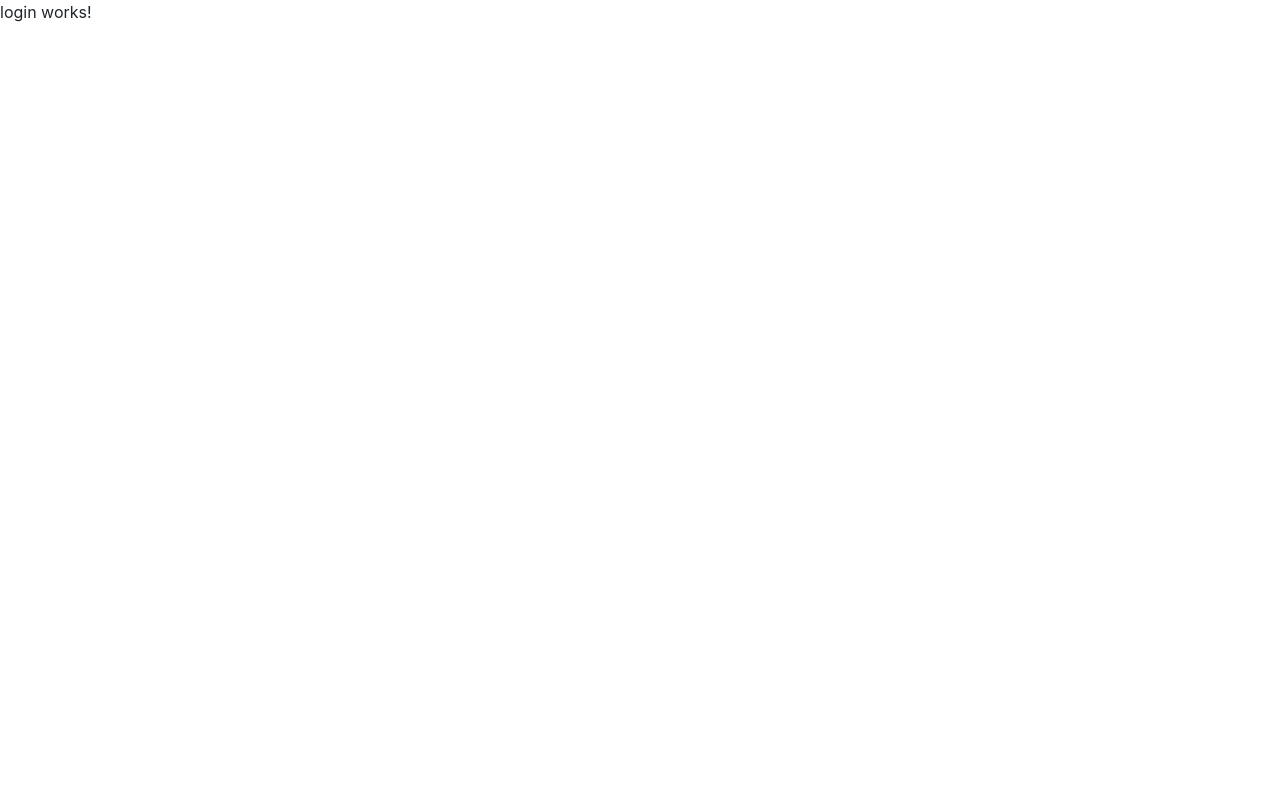
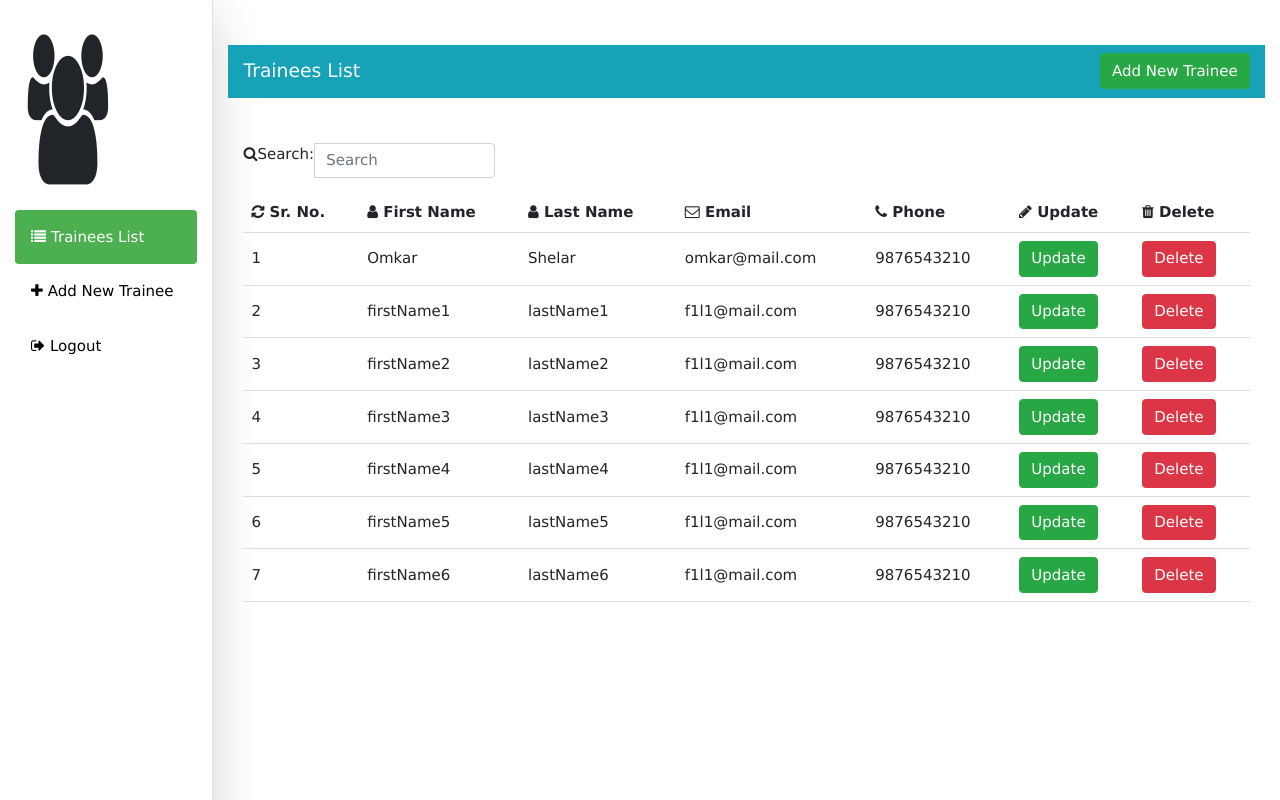
Before and after one commit to omkarshelar/trainees-application, an Angular app: page / in a window 1280 px wide. Before the commit this address led to /login. Shown: the top 800 px of the page. Built offline with nearby package versions, Linux system fonts and the light colour scheme; sample sign-in values are in the browser's storage.

Commit message:
Added login/logout and overview

```diff
--- a/src/app/app.module.ts
+++ b/src/app/app.module.ts
@@ -1,5 +1,6 @@
 import { BrowserModule } from '@angular/platform-browser';
 import { NgModule } from '@angular/core';
+import { ReactiveFormsModule } from '@angular/forms'
 
 import { AppRoutingModule } from './app-routing.module';
 import { AppComponent } from './components/home/app.component';
@@ -18,7 +19,8 @@ import { TraineeDetailsComponent } from './components/trainee-details/trainee-de
   ],
   imports: [
     BrowserModule,
-    AppRoutingModule
+    AppRoutingModule,
+    ReactiveFormsModule
   ],
   providers: [],
   bootstrap: [AppComponent]
--- a/src/app/components/login/login.component.css
+++ b/src/app/components/login/login.component.css
@@ -0,0 +1,15 @@
+align-center{
+    width: 40%;
+    margin: auto;
+}
+.login-card{
+    margin-top:20%;
+    border-radius: 15px;
+}
+
+.vertical-center {
+  min-height: 70%;  /* Fallback for browsers do NOT support vh unit */
+
+  display: flex;
+  align-items: center;
+}
--- a/src/app/components/login/login.component.html
+++ b/src/app/components/login/login.component.html
@@ -1 +1,32 @@
-<p>login works!</p>
+<div class="container shadow mt-5 d-flex justify-content-center align-items-center flex-column vertical-center">
+    <div class="container mb-5 mt-5">
+            <form [formGroup]="loginForm" (ngSubmit)="onSubmit()">
+                    <div class="text-center">
+                        <img src="https://encrypted-tbn0.gstatic.com/images?q=tbn:ANd9GcSxbFzBPywueBKSmmsAkdLoGWaOic2TgATNQedlkpCJvYxx9dN8" class="logo">
+                    </div>
+
+                    <label class="w3-text-blue"><b>Email</b></label><br>
+                            <input class="w3-input w3-border" type="email" formControlName="email">
+                            <div *ngIf="loginForm.controls['email'].hasError('required') && loginForm.controls['email'].touched" class="bg-danger mt-2 text-light"> Email address is required</div>
+                            <div *ngIf="!loginForm.controls['email'].hasError('required') && loginForm.controls['email'].invalid" class="bg-danger mt-2 text-light">Email is invalid</div>
+                            <label class="w3-text-blue"><b>Password</b></label><br>
+                            <input class="w3-input w3-border" type="password" formControlName="password">
+                    <div *ngIf="loginForm.controls['password'].hasError('required') && loginForm.controls['password'].touched" class="bg-danger mt-2 text-light">Password is required</div>
+                    <div *ngIf="!loginForm.controls['password'].hasError('required') && loginForm.controls['password'].invalid" class="bg-danger mt-2 text-light">Password should contain atleast <br>
+                    - One UpperCase letter<br>
+                    - One LowerCase letter<br>
+                    - Special characters<br>
+                    - One digit<br>
+                    -Should be atleast 6 characters<br></div>
+
+                    <button class="w3-btn w3-green mt-2" type="submit" [disabled]="!loginForm.valid">Login</button>
+
+                    </form>
+    </div>
+
+    <div class="container w3-gray mb-5">
+        <h4>Notes : </h4><br>
+        <p>Credentials : admin@mail.com Password: admin123</p><br>
+        <p>All data will be restored when refreshed</p><br>
+    </div>
+</div>
--- a/src/app/components/login/login.component.ts
+++ b/src/app/components/login/login.component.ts
@@ -1,5 +1,7 @@
 import { Component, OnInit } from '@angular/core';
-
+import {FormGroup, Validators, FormControl} from "@angular/forms";
+import { RouterModule ,Routes, Router} from "@angular/router";
+import { AuthService } from '../../services/auth.service';
 @Component({
   selector: 'app-login',
   templateUrl: './login.component.html',
@@ -7,9 +9,25 @@ import { Component, OnInit } from '@angular/core';
 })
 export class LoginComponent implements OnInit {
 
-  constructor() { }
+  loginForm: FormGroup;
+
+  constructor(private router: Router, private authServiceObj:AuthService) { }
 
   ngOnInit() {
+    this.loginForm = new FormGroup({
+      email: new FormControl(null,[Validators.required, Validators.email]),
+      password: new FormControl(null,[Validators.required, Validators.pattern('(?=.*[a-z])(?=.*[A-Z])(?=.*[0-9])(?=.*[$@$!%*?&])[A-Za-z\d$@$!%*?&].{5,}')]),
+    });
+  }
+  onSubmit() {
+    if (this.loginForm.invalid) {
+      return;
+    }
+    if(this.authServiceObj.authenticateUser(this.loginForm)) {
+        this.router.navigate(['/']);
+    }else {
+      console.log("Invalid Login");
+    }
   }
 
 }
--- a/src/app/components/sidebar/sidebar.component.html
+++ b/src/app/components/sidebar/sidebar.component.html
@@ -7,7 +7,7 @@
   <div class="container mt-5 pt-5">
     <a routerLinkActive="active" [routerLinkActiveOptions]="{exact:true}" [routerLink]="['/']" class="rounded"><i class="fa fa-list" aria-hidden="true"></i>Trainees List</a>
     <a routerLinkActive="active" [routerLinkActiveOptions]="{exact:true}" [routerLink]="['/2']" class="rounded"><i class="fa fa-plus" aria-hidden="true"></i>Add New Trainee</a>
-    <a routerLinkActive="active" href="#" class="rounded"><i class="fa fa-sign-out" aria-hidden="true"></i>Logout</a>
+    <a routerLinkActive="active" (click)="logoutUser()" class="rounded"><i class="fa fa-sign-out" aria-hidden="true"></i>Logout</a>
   </div>
 </div>
 
--- a/src/app/components/sidebar/sidebar.component.ts
+++ b/src/app/components/sidebar/sidebar.component.ts
@@ -1,4 +1,7 @@
 import { Component, OnInit } from '@angular/core';
+import { AuthService } from '../../services/auth.service';
+import { Router } from '@angular/router';
+import { StudentsService } from '../../services/students.service';
 
 @Component({
   selector: 'app-sidebar',
@@ -7,7 +10,7 @@ import { Component, OnInit } from '@angular/core';
 })
 export class SidebarComponent implements OnInit {
 
-  constructor() {
+  constructor(private authServiceObj:AuthService, private router:Router, private studentServiceObj:StudentsService) {
     console.log("Sidebar loaded");
 
   }
@@ -15,4 +18,10 @@ export class SidebarComponent implements OnInit {
   ngOnInit() {
   }
 
+  logoutUser() {
+    this.authServiceObj.logoutCurrentUser();
+    this.studentServiceObj.deleteStudentsDB();
+    this.router.navigate(['/login']);
+  }
+
 }
--- a/src/app/components/trainee-overview/trainee-overview.component.css
+++ b/src/app/components/trainee-overview/trainee-overview.component.css
@@ -0,0 +1,12 @@
+table {
+    border-collapse: collapse;
+    width: 100%;
+  }
+
+  th, td {
+    padding: 8px;
+    text-align: left;
+    border-bottom: 1px solid #ddd;
+  }
+
+  tr:hover {background-color:#f5f5f5;}
--- a/src/app/components/trainee-overview/trainee-overview.component.html
+++ b/src/app/components/trainee-overview/trainee-overview.component.html
@@ -9,14 +9,30 @@
         </ul>
     </nav>
 
-    <div class="container mt-5 pt-5">
 
-        <table border="1">
-            <tr *ngFor="let student of students">
+    <div class="container mt-0 pt-5">
+        <div class="input-group flex-nowrap mb-3 w-25">
+            <label><i class="fa fa-search" aria-hidden="true"></i>Search:</label>
+            <input type="text" class="form-control" placeholder="Search">
+        </div>
+        <table>
+                <tr>
+                        <th><i class="w3-medium custom-icon fa fa-refresh"></i> Sr. No.</th>
+                        <th><i class="w3-medium custom-icon fa fa-user"></i> First Name</th>
+                        <th><i class="w3-medium custom-icon fa fa-user"></i> Last Name</th>
+                        <th><i class="w3-medium custom-icon fa fa-envelope-o"></i> Email</th>
+                        <th><i class="w3-medium custom-icon fa fa-phone"></i> Phone</th>
+                        <th><i class="w3-medium custom-icon fa fa-pencil"></i> Update</th>
+                        <th><i class="w3-medium custom-icon fa fa-trash"></i> Delete</th>
+                    </tr>
+            <tr *ngFor="let student of students;let i = index">
+                <td>{{i+1}}</td>
                 <td>{{ student.firstName }}</td>
                 <td>{{ student.lastName }}</td>
                 <td>{{ student.email }}</td>
                 <td>{{ student.phone }}</td>
+                <td><button type="button" class="btn btn-success">Update</button></td>
+                <td><button type="button" class="btn btn-danger" (click)="deleteTrainee(student.email)">Delete</button></td>
             </tr>
         </table>
 
--- a/src/app/components/trainee-overview/trainee-overview.component.ts
+++ b/src/app/components/trainee-overview/trainee-overview.component.ts
@@ -20,4 +20,10 @@ export class TraineeOverviewComponent implements OnInit {
 
   }
 
+  deleteTrainee(email) {
+    this.studentServiceObj.deleteStudent(email);
+    this.students = this.studentServiceObj.getStudents();
+    //Code for success toaster
+  }
+
 }
--- a/src/app/services/auth.service.ts
+++ b/src/app/services/auth.service.ts
@@ -11,9 +11,9 @@ export class AuthService implements CanActivate {
   }
 
 
-  authenticateUser(userEmail, userPassword) {
-    if(userEmail==='admin@mail.com' && userPassword==='abc123') {
-      localStorage.setItem('userData',userEmail);
+  authenticateUser(loginForm) {
+    if(loginForm.value.email==='admin@mail.com' && loginForm.value.password==='Abc@123') {
+      localStorage.setItem('userData',JSON.stringify(loginForm.value));
       return true;
     }
     else {
@@ -26,7 +26,7 @@ export class AuthService implements CanActivate {
   }
 
   isLoggedIn() {
-    if(localStorage.getItem('userData') === 'admin@mail.com') {
+    if(localStorage.getItem('userData')) {
       return true;
     }
     else {
--- a/src/app/services/students.service.ts
+++ b/src/app/services/students.service.ts
@@ -9,6 +9,7 @@ export class StudentsService {
   students:Student[];
   constructor() {
     this.students = JSON.parse(localStorage.getItem("students_list")) || STUDENTS_LIST;
+    this.writeToLocalStorage();
   }
 
   writeToLocalStorage() {
@@ -21,6 +22,16 @@ export class StudentsService {
 
   addStudent(newStudent:Student) {
     this.students.push(newStudent);
+    this.writeToLocalStorage();
+  }
+
+  deleteStudent(email) {
+    this.students = this.students.filter((student)=>student.email!=email);
+    this.writeToLocalStorage();
+  }
+
+  deleteStudentsDB() {
+    localStorage.removeItem("students_list");
   }
 
 }
--- a/src/index.html
+++ b/src/index.html
@@ -8,6 +8,7 @@
   <link rel="icon" type="image/x-icon" href="favicon.ico">
   <link rel="stylesheet" href="https://stackpath.bootstrapcdn.com/bootstrap/4.3.1/css/bootstrap.min.css" integrity="sha384-ggOyR0iXCbMQv3Xipma34MD+dH/1fQ784/j6cY/iJTQUOhcWr7x9JvoRxT2MZw1T" crossorigin="anonymous">
   <link rel="stylesheet" href="https://stackpath.bootstrapcdn.com/font-awesome/4.7.0/css/font-awesome.min.css" crossorigin="anonymous">
+  <link rel="stylesheet" href="https://www.w3schools.com/w3css/4/w3.css">
 </head>
 <body>
   <app-root></app-root>
```
